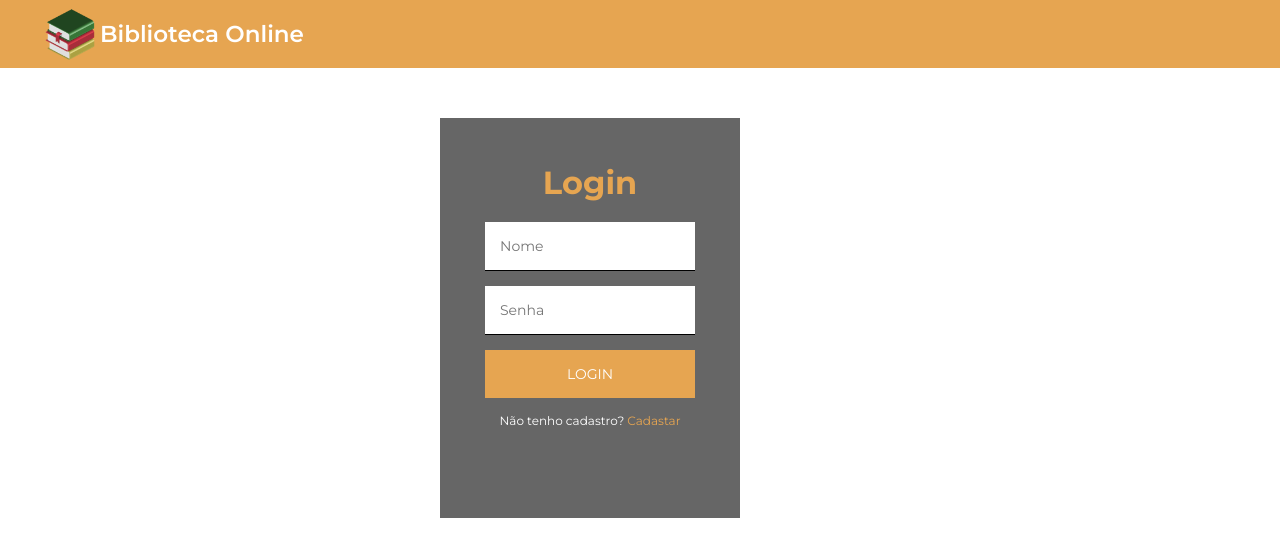
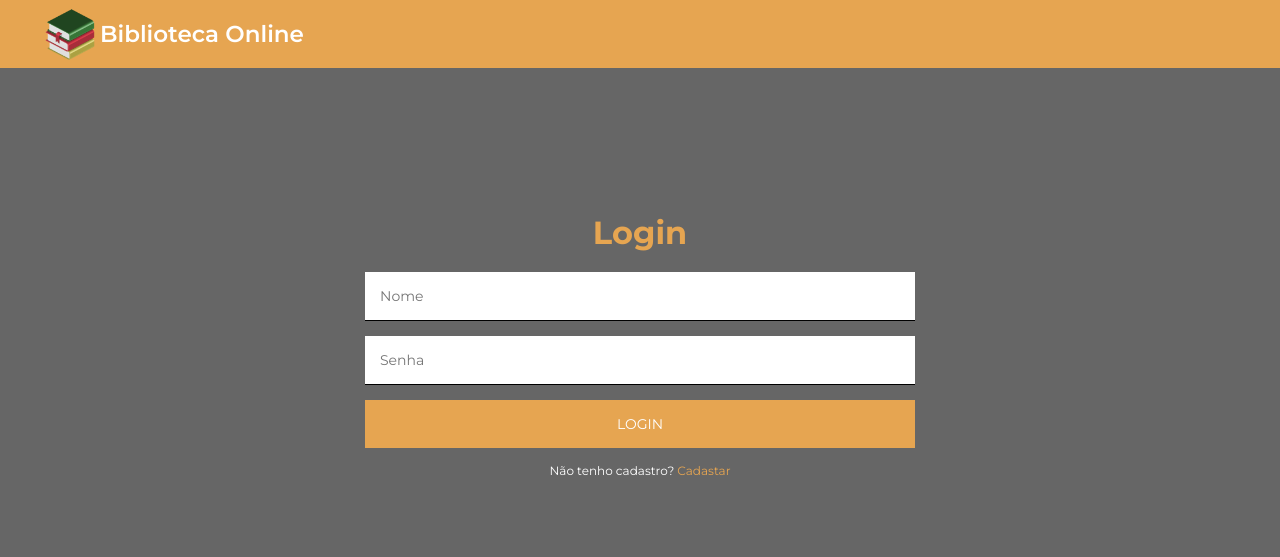
Before and after one commit to billclintondivino/biblioteca, a PHP site: page /login.html in a window 1280 px wide. Shown: the top 557 px of the page. Run offline with PHP 8.4, Linux system fonts and the light colour scheme; some libraries are stand-ins or nearby versions.

Commit message:
adding new images and modifying parts

```diff
--- a/login/css/login.css
+++ b/login/css/login.css
@@ -1,6 +1,9 @@
 @import url('https://fonts.googleapis.com/css?family=Montserrat:400,500,600,700&display=swap');
 
 /*aqui é login*/
+body{
+    background: rgba(0,0,0,0.6);
+}
 .row{
     display: flex;
     align-items: center;
@@ -12,14 +15,12 @@
     min-width: 300px;
 }
 .form-box{
-    width: 300px;
-	height: 400px;
+    width: auto;
 	position: relative;
-    top: 50px;
-    left: 120px;
-	background: rgba(0,0,0,0.6);
+    top: 100px;
+    left: auto;
 }
-.main-heading{
+    .main-heading{
     color: #e6a551;
     padding-bottom: 20px;
 }
```
Also changed, not shown: login/home.html (+4 -12 lines), login/img/bbt.png, login/img/bibliotec.png (added), login/img/center.png (added).
